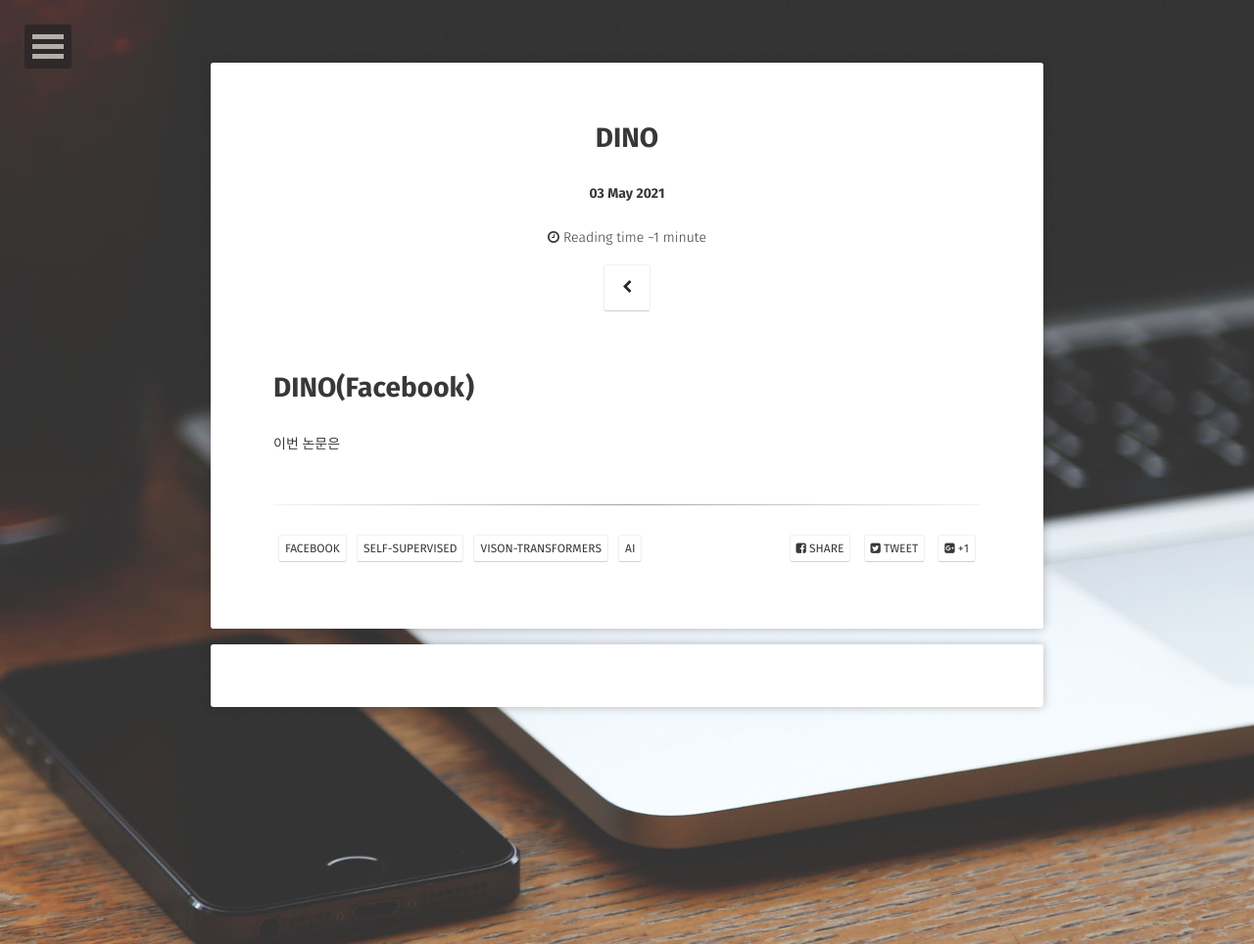
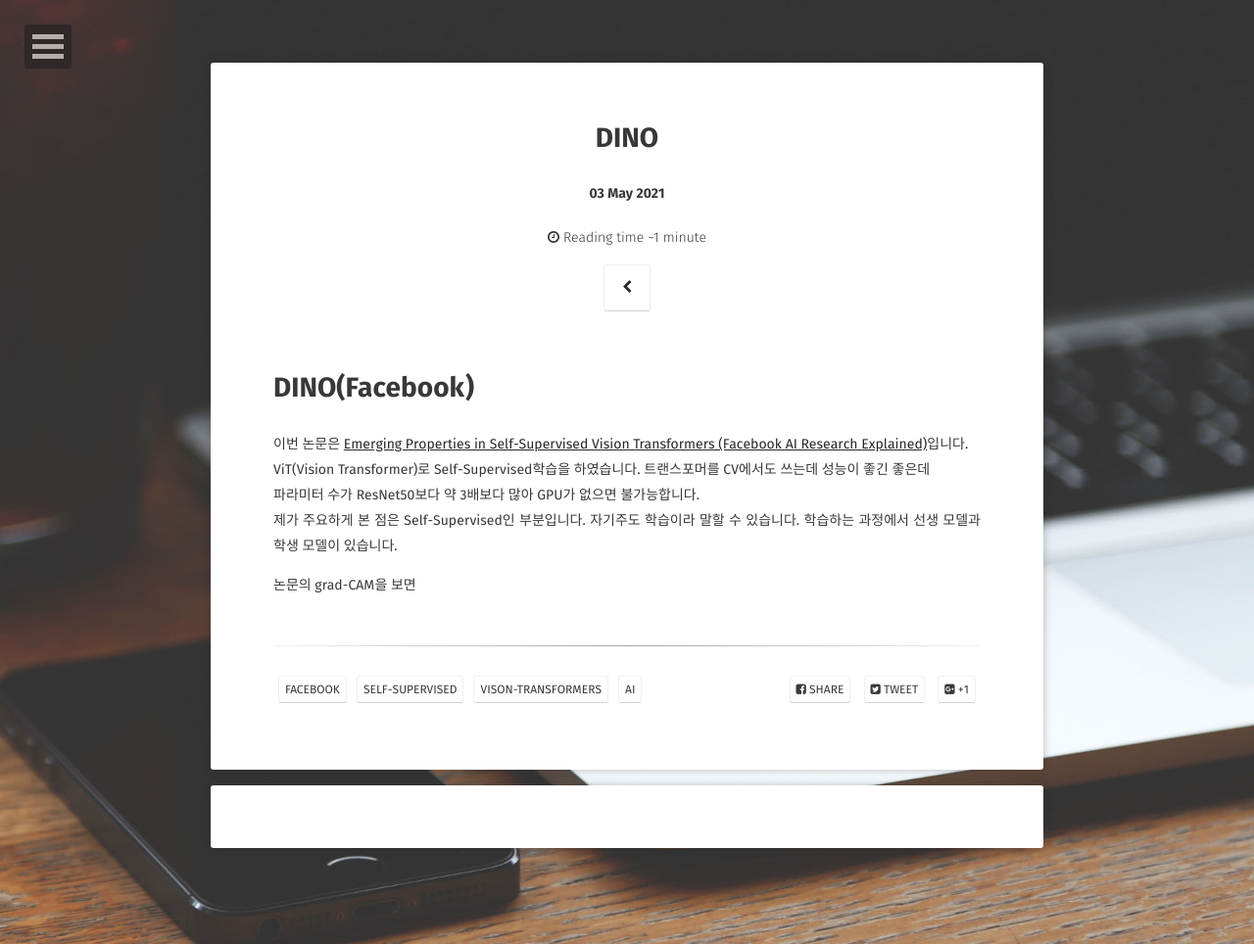
Before and after one commit to HSC-1/HSC-1.github.io, a Jekyll site: the page built from _posts/2021-05-03-DINO.md, in a window 1280 px wide. Shown: the whole page at 98% size. Built offline with Jekyll 4.4.1, drawn with Linux system fonts in a browser that asks for light colours; some web fonts are replaced; comment, search, counter and statistics services are not loaded.

Commit message:
수정중

```diff
--- a/_posts/2021-05-03-DINO.md
+++ b/_posts/2021-05-03-DINO.md
@@ -12,4 +12,9 @@
 comments: true
 ---
 # DINO(Facebook)
-이번 논문은
+이번 논문은 [Emerging Properties in Self-Supervised Vision Transformers (Facebook AI Research Explained)](https://arxiv.org/pdf/2104.14294.pdf)입니다.
+ ViT(Vision Transformer)로 Self-Supervised학습을 하였습니다. 트랜스포머를 CV에서도 쓰는데 성능이 좋긴 좋은데
+ 파라미터 수가 ResNet50보다 약 3배보다 많아 GPU가 없으면 불가능합니다.
+ 제가 주요하게 본 점은 Self-Supervised인 부분입니다. 자기주도 학습이라 말할 수 있습니다. 학습하는 과정에서 선생 모델과 학생 모델이 있습니다.
+
+ 논문의 grad-CAM을 보면
```
